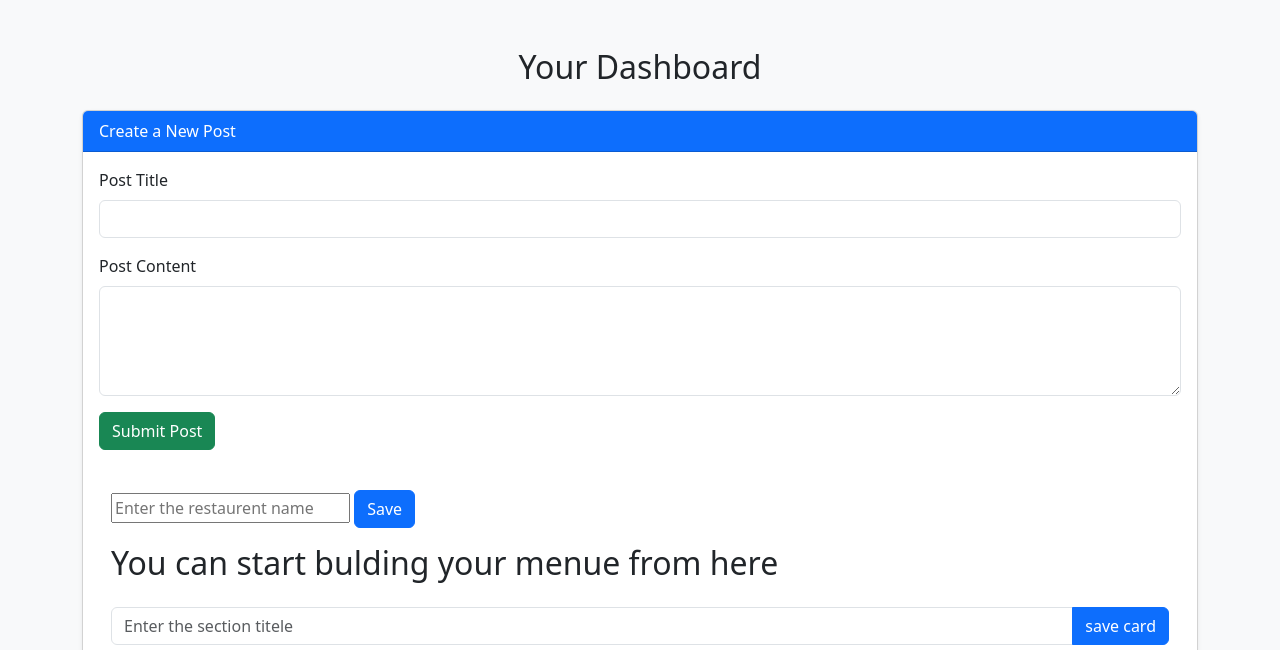
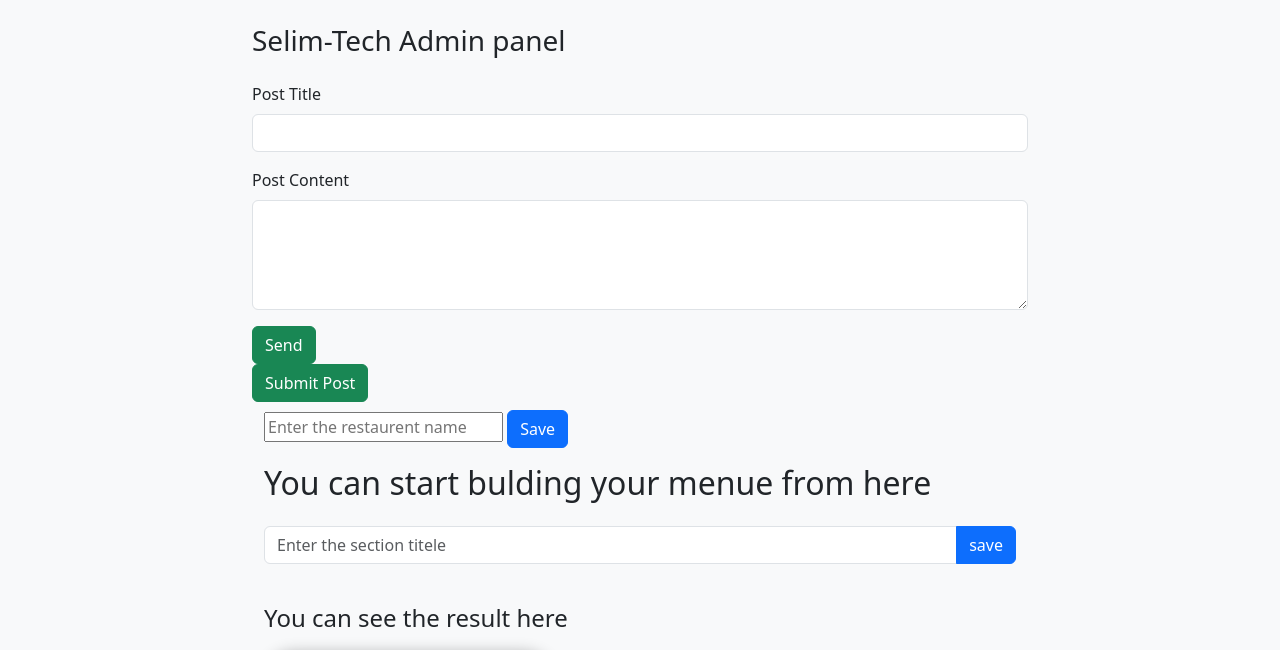
Before and after one commit to mohamed36578/my-flask-app, a Flask app: template templates/dashboard.html in a window 1280 px wide. Shown: the top 650 px of the page. Run offline with Flask 3, Linux system fonts and the light colour scheme; the template is opened without the code that fills it, so the values that code supplies are empty; some libraries are stand-ins or nearby versions.

Commit message:
dashboard promax11

```diff
--- a/templates/dashboard.html
+++ b/templates/dashboard.html
@@ -2,9 +2,8 @@
 <html lang="en">
 <head>
     <meta charset="UTF-8">
-    <title>User Dashboard</title>
-    <meta name="viewport" content="width=device-width, initial-scale=1">
-    <!-- Bootstrap CSS CDN -->
+    <meta name="viewport" content="width=device-width, initial-scale=1"> <!-- Add this for mobile responsiveness -->
+    <title>Dashboard</title>
     <link href="https://cdn.jsdelivr.net/npm/bootstrap@5.3.0/dist/css/bootstrap.min.css" rel="stylesheet">
 
     <style>
@@ -95,15 +94,18 @@
 
 
     </style>
+    <style>
+        .dashboard-wrapper {
+            max-width: 800px;
+            margin: auto;
+        }
+    </style>
 </head>
 <body class="bg-light">
 
-    <div class="container py-5">
-        <h2 class="text-center mb-4"> Your Dashboard</h2>
+    <div class="container py-4 dashboard-wrapper">
+        <h3 class="mb-4 text-center text-md-start">Selim-Tech Admin panel</h3>
 
-        <!-- Post Form -->
-        <div class="card mb-4 shadow-sm">
-            <div class="card-header bg-primary text-white">Create a New Post</div>
         <div class="card-body">
           <form method="POST" action="/dashboard">
             <input type="hidden" name="csrf_token" value="{{ csrf_token() }}">
@@ -115,10 +117,10 @@
                   <label for="content" class="form-label">Post Content</label>
                   <textarea class="form-control" name="content" id="content" rows="4" required></textarea>
               </div>
-                    <button type="submit" class="btn btn-success">Submit Post</button>
+              <button type="submit" class="btn btn-success">Send</button>
           </form>
       </div>
-            <div class="card-body">
+      <button type="submit" class="btn btn-success" onclick="copyEmbed()" >Submit Post</button>
         <div class="container">
 
 
@@ -133,7 +135,7 @@
             <h2 class="mb-4">You can start bulding your menue from here</h2>
             <div class="input-group mb-3">
               <input type="text" id="cardTitleInput" class="form-control" placeholder="Enter the section titele">
-                        <button class="btn btn-primary" onclick="createCard()">save card</button>
+              <button class="btn btn-primary" onclick="createCard()">save</button>
             </div>
 
             <div id="cardsContainer" class="row gy-4"></div>
@@ -153,36 +155,81 @@
           </div>
         </div>
     </div>
-        </div>
 
-        <!-- User's Posts -->
-        {% if posts %}
-            <h4 class="mb-3">Your Posts</h4>
-            <div class="row">
-                {% for key, post in posts.items() %}
-                <div class="col-md-6 mb-4">
-                    <div class="card shadow-sm">
-                        <div class="card-body">
-                            <h5 class="card-title">{{ post.title }}</h5>
-                            <p class="card-text">{{ post.content }}</p>
-                            <p class="text-muted small">Post ID: <code>{{ key }}</code></p>
-                        </div>
-                    </div>
-                </div>
-                {% endfor %}
-            </div>
-        {% else %}
-            <p class="text-muted">You haven't posted anything yet.</p>
-        {% endif %}
-    </div>
+    <script>
 
-    <!-- Bootstrap JS Bundle -->
-    <script src="https://cdn.jsdelivr.net/npm/bootstrap@5.3.0/dist/js/bootstrap.bundle.min.js"></script>
+function sendMessageOnWhatsApp(phoneNumber, message) {
+  // Encode message for URL
+  const encodedMessage = encodeURIComponent(message);
+  // Create WhatsApp URL
+  const url = `https://wa.me/${phoneNumber}?text=${encodedMessage}`;
+  // Redirect user
+  window.location.href = url;
+}
+
+
+        document.addEventListener("DOMContentLoaded", function () {
+            const postIdContainer = document.getElementById("post-id-container");
+            const postIdInput = document.getElementById("post_id_input");
+            const saveButton = document.getElementById("save_post_id");
+
+            const savedPostId = localStorage.getItem("post_id");
+
+            if (savedPostId) {
+                postIdContainer.style.display = "none";
+
+                const hiddenInput = document.createElement("input");
+                hiddenInput.type = "hidden";
+                hiddenInput.name = "post_id";
+                hiddenInput.value = savedPostId;
+                document.querySelector("form").appendChild(hiddenInput);
+            }
+
+            saveButton.addEventListener("click", function () {
+                const postId = postIdInput.value.trim();
+                if (postId !== "") {
+                    localStorage.setItem("post_id", postId);
+                    location.reload();
+                }
+            });
+        });
+    </script>
+
+  <script src="https://cdn.jsdelivr.net/npm/sortablejs@1.15.0/Sortable.min.js"></script>
   <script>
     let cardCounter = 0;
     let editingItem = null;
 
+    window.onload = () => {
+      const saved = localStorage.getItem("cardsData");
+      const savedBgr = localStorage.getItem("bgr");
+      const bgrElement = document.getElementById("bgr");
+      const bgrGroup = document.getElementById('bgr-group');
+      const frame = document.getElementById('phone-frame');
 
+      if (savedBgr) {
+        bgrElement.textContent = savedBgr;
+        bgrGroup.style.display = 'none';
+        frame.style.backgroundImage = `url(https://github.com/mohamed36578/my_photo/blob/3b4b55159f43de2cbabf4aa952888dfc8f735300/img/${savedBgr}.jpg?raw=true`;
+      }
+
+      // Save button logic
+      document.getElementById("saveBgr").addEventListener("click", () => {
+        const inputVal = document.getElementById("bgrInput").value.trim();
+        if (inputVal !== "") {
+          localStorage.setItem("bgr", inputVal);
+          bgrElement.textContent = inputVal;
+          frame.style.backgroundImage = `url(https://github.com/mohamed36578/my_photo/blob/3b4b55159f43de2cbabf4aa952888dfc8f735300/img/${inputVal}.jpg?raw=true)`;
+          inputVal = '';
+        }
+      });
+
+      if (saved) {
+        document.getElementById("cardsContainer").innerHTML = saved;
+        rebindEvents();
+        updateEmbed();
+      }
+    };
 
     function rebindEvents() {
       document.querySelectorAll("#cardsContainer > div").forEach(card => {
@@ -880,7 +927,7 @@
 
 </body>
 </html>`;
-    p.textContent = fullHTML;
+p.value = fullHTML;
 title.value = `${bgr}`;
      // navigator.clipboard.writeText(fullHTML).then(() => {
         //alert("Embed HTML copied to clipboard!");
@@ -892,6 +939,5 @@
 
 
   </script>
-
 </body>
 </html>
```
Lines whose indentation alone changed are shown as unchanged.
